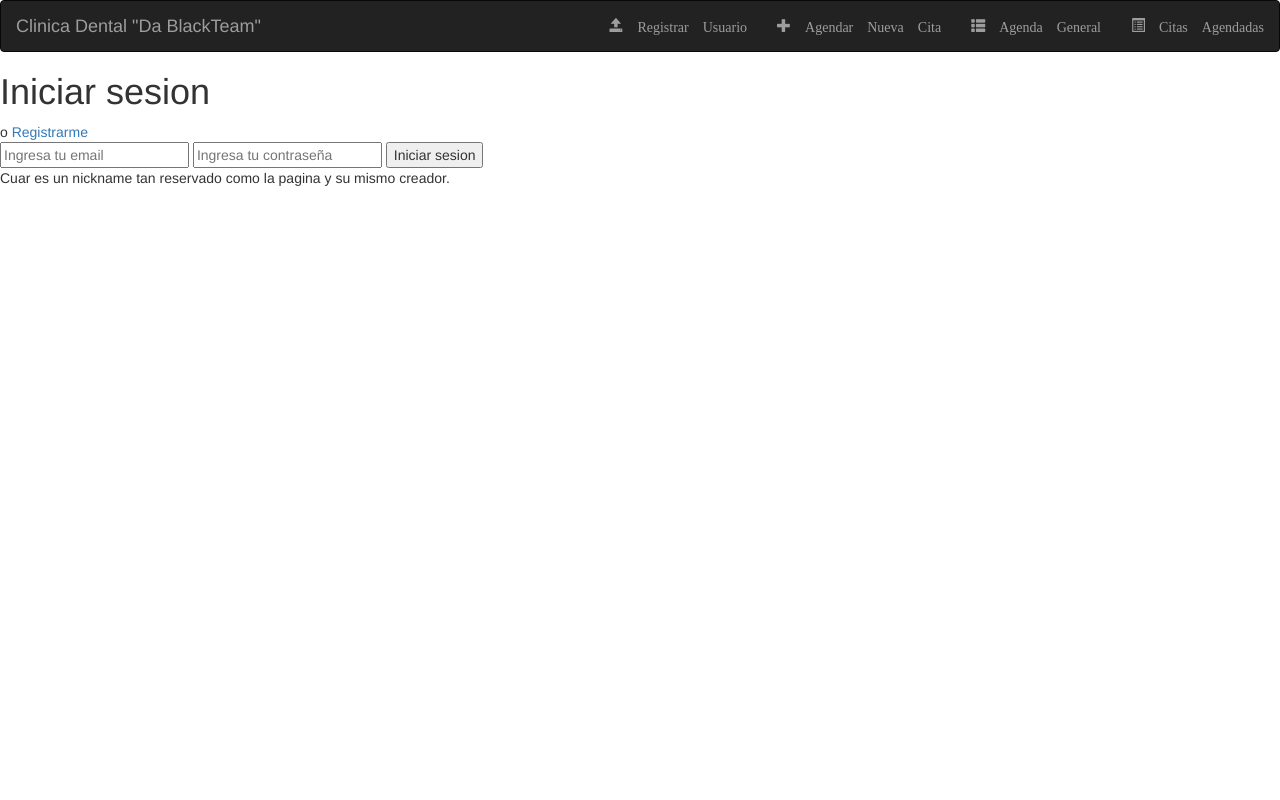
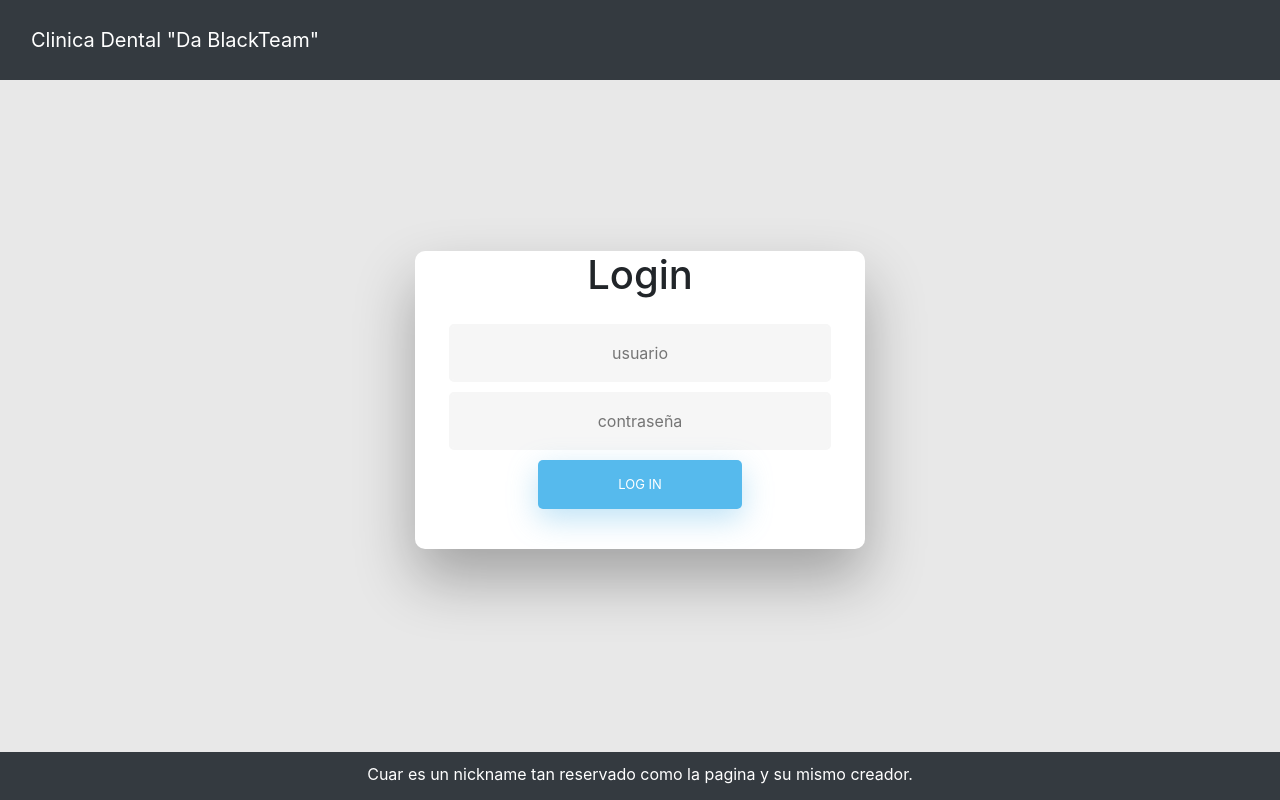
Before and after one commit to SalinasAlan/ClinicaDental, a PHP site: page /login.php in a window 1280 px wide. Run offline with PHP 8.4, Linux system fonts and the light colour scheme; a stand-in replaces the project's code that opens the database connection.

Commit message:
Se modificó el login

```diff
--- a/login.php
+++ b/login.php
@@ -1,71 +1,49 @@
-
-<?php
-  session_start();
-  if (isset($_SESSION['user_id'])) {
-    header('Location: /Tarea/indexEmploy.php');
-  }
-  require 'database.php';
-  if (!empty($_POST['email']) && !empty($_POST['password'])) {
-    $records = $conn->prepare('SELECT id, email, password FROM users WHERE email = :email');
-    $records->bindParam(':email', $_POST['email']);
-    $records->execute();
-    $results = $records->fetch(PDO::FETCH_ASSOC);
-    $message = '';
-    if (count($results) > 0 && password_verify($_POST['password'], $results['password'])) {
-      $_SESSION['user_id'] = $results['id'];
-      header("Location: /Tarea/indexEmploy.php");
-    } else {
-      $message = 'Sorry, those credentials do not match';
-    }
-  }
-?>
 <!DOCTYPE html>
 <html lang="en">
+
 <head>
     <title>Login</title>
     <meta charset="utf-8">
     <meta name="viewport" content="width=device-width, initial-scale=1">
-        <link rel="stylesheet" href="css.css">
-        <link rel="stylesheet" href="https://maxcdn.bootstrapcdn.com/bootstrap/3.4.0/css/bootstrap.min.css">
-        <script src="https://ajax.googleapis.com/ajax/libs/jquery/3.4.1/jquery.min.js"></script>
-        <script src="https://maxcdn.bootstrapcdn.com/bootstrap/3.4.0/js/bootstrap.min.js"></script>
+    <link rel="stylesheet" href="./css/index.css">
+    <link rel="stylesheet" href="https://stackpath.bootstrapcdn.com/bootstrap/4.3.1/css/bootstrap.min.css"
+        integrity="sha384-ggOyR0iXCbMQv3Xipma34MD+dH/1fQ784/j6cY/iJTQUOhcWr7x9JvoRxT2MZw1T" crossorigin="anonymous">
+    <script src="https://code.jquery.com/jquery-3.3.1.slim.min.js"
+        integrity="sha384-q8i/X+965DzO0rT7abK41JStQIAqVgRVzpbzo5smXKp4YfRvH+8abtTE1Pi6jizo"
+        crossorigin="anonymous"></script>
+    <script src="https://cdnjs.cloudflare.com/ajax/libs/popper.js/1.14.7/umd/popper.min.js"
+        integrity="sha384-UO2eT0CpHqdSJQ6hJty5KVphtPhzWj9WO1clHTMGa3JDZwrnQq4sF86dIHNDz0W1"
+        crossorigin="anonymous"></script>
+    <script src="https://stackpath.bootstrapcdn.com/bootstrap/4.3.1/js/bootstrap.min.js"
+        integrity="sha384-JjSmVgyd0p3pXB1rRibZUAYoIIy6OrQ6VrjIEaFf/nJGzIxFDsf4x0xIM+B07jRM"
+        crossorigin="anonymous"></script>
 </head>
+
 <body>
 
-        <nav class="navbar navbar-inverse">
+    <nav class="navbar navbar-dark bg-dark navbar-expand-lg">
         <div class="container-fluid">
             <div class="navbar-header">
                 <a class="navbar-brand" href="index.php">Clinica Dental "Da BlackTeam"</a>
             </div>
-                <ul class="nav navbar-nav">
-
-                </ul>
-                <ul class="nav navbar-nav navbar-right">
-                    <li><a href="index.php"><span class="glyphicon glyphicon-open"> Registrar Usuario </a></li>
-                    <li><a href="index.php"><span class="glyphicon glyphicon-plus"> Agendar Nueva Cita </a></li>
-                    <li><a href="index.php"><span class="glyphicon glyphicon-th-list"> Agenda General </a></li>
-                    <li><a href="index.php"><span class="glyphicon glyphicon-list-alt"> Citas Agendadas </a></li>
-                </ul>
         </div>
     </nav>
 
-        <div>
-        <?php if(!empty($message)): ?>
-      <p> <?= $message ?></p>
-    <?php endif; ?>
-
-    <h1>Iniciar sesion</h1>
-    <span>o <a href="singup.php">Registrarme</a></span>
-
-    <form action="login.php" method="POST">
-      <input name="email" type="text" placeholder="Ingresa tu email">
-      <input name="password" type="password" placeholder="Ingresa tu contraseña">
-      <input type="submit" value="Iniciar sesion">
+    <div class="wrapper fadeInDown" style="margin-top: -80px;">
+        <div id="formContent">
+            <form>
+                <h1 style="margin-bottom: 20px;">Login</h1>
+                <input type="text" id="usuario" class="fadeIn second" name="usuario" placeholder="usuario" required>
+                <input type="password" id="contrasenia" class="fadeIn third" name="contrasenia" placeholder="contraseña"
+                    required>
+                <input type="submit" class="fadeIn fourth" value="Log In">
             </form>
+        </div>
     </div>
 </body>
 
-    <footer>
+<footer class="bg-dark">
     <p class="texto">Cuar es un nickname tan reservado como la pagina y su mismo creador.</p>
 </footer>
+
 </html>
```
Lines whose indentation alone changed are shown as unchanged.
